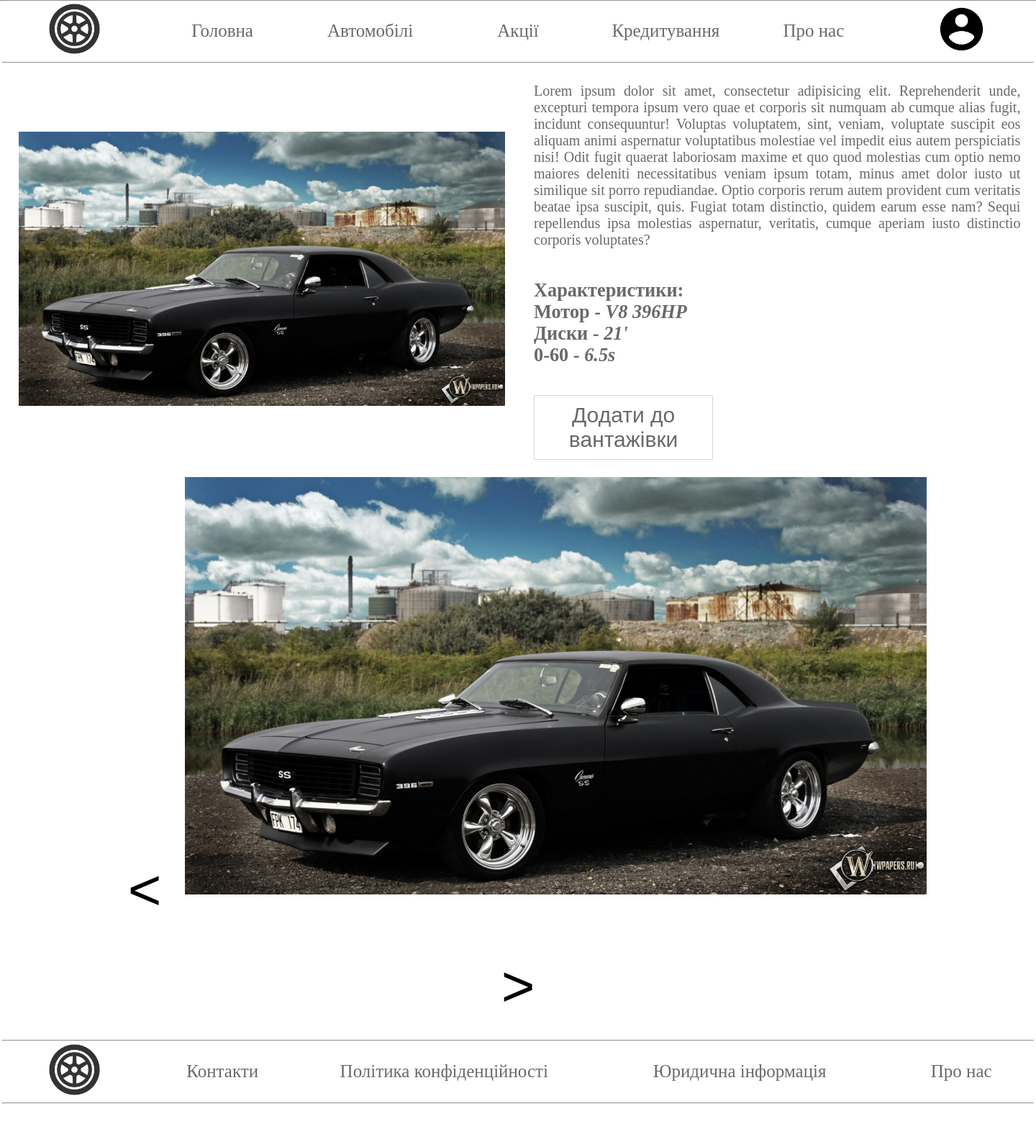
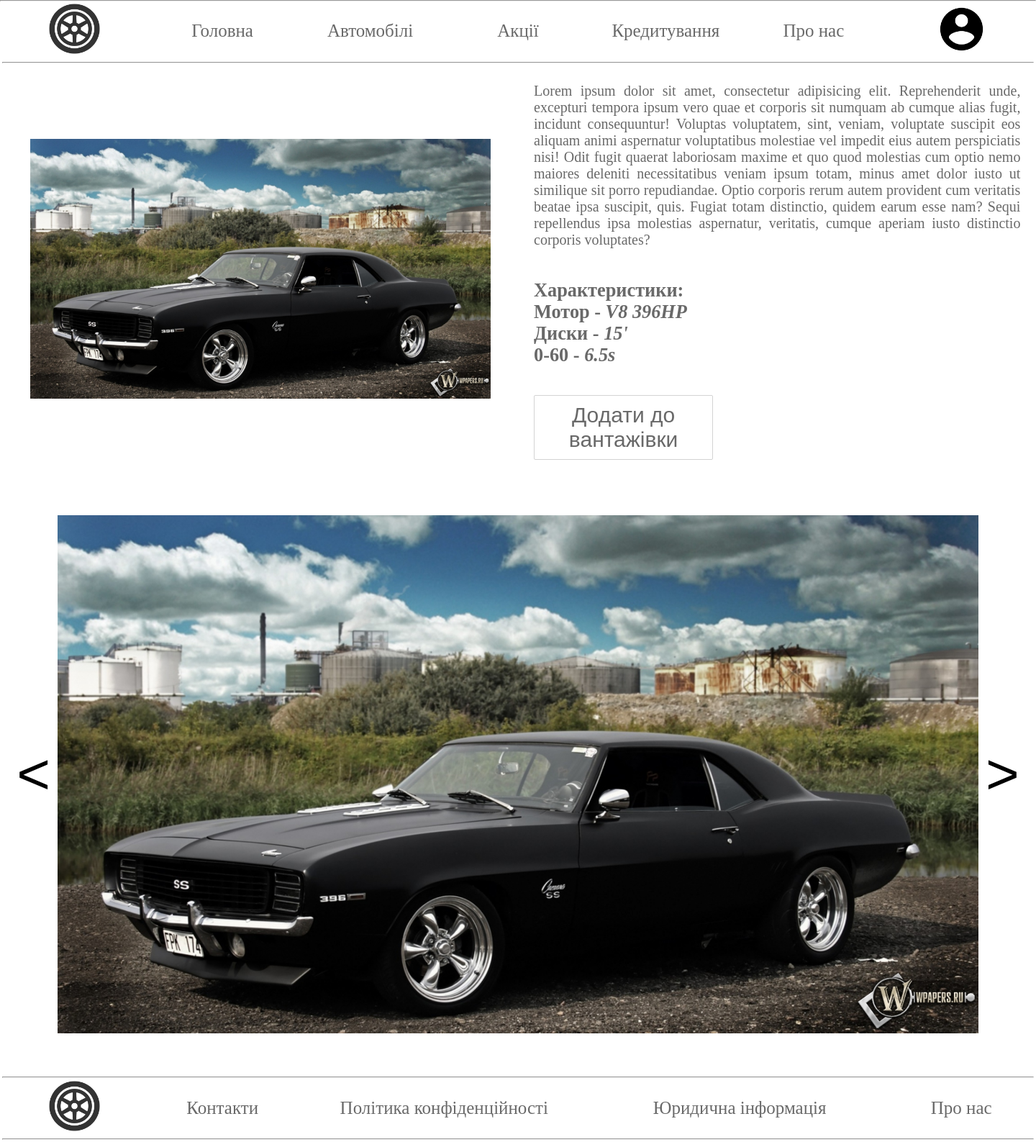
Before and after one commit to ctYurk15/Muscle-Cars, a PHP site: page /carpage.html in a window 1440 px wide. Shown: the whole page at 72% size. Before the commit the page ends 1534 px from the top, so only its background shows below. Run offline with PHP 8.4, Linux system fonts and the light colour scheme.

Commit message:
Fixed slider

```diff
--- a/carpage.html
+++ b/carpage.html
@@ -37,7 +37,7 @@
                                 <div class="statsDiv">
                                     <h3><b>Характеристики:</b></h3>
                                     <h3>Мотор - <i>V8 396HP</i></h3>
-                                    <h3>Диски - <i>21'</i></h3>
+                                    <h3>Диски - <i>15'</i></h3>
                                     <h3>0-60 - <i>6.5s</i></h3>
                                 </div>
                                 <button class="buyButton">Додати до вантажівки</button>
@@ -45,12 +45,32 @@
                         </tr>
                         <tr>
                             <td colspan="2" align="center">
-                                <div class="sliderDiv">
 
-                                    <button>&#60;</button>
-                                    <img src="images/camaross1969.jpg" class="mainImage" alt="">
-                                    <button>&#62;</button>
-                                </div>
+
+
+                                <table>
+                                    <tr>
+                                        <td>
+                                            <button id="leftBSlider" align="left">&#60;</button>
+                                        </td>
+                                        <td>
+                                            <div id="slider">
+                                                <div id="line">
+                                                    <img src="images/camaross1969.jpg" alt="">
+                                                    <img src="images/camaross1969.jpg" alt="">
+                                                    <img src="images/camaross1969.jpg" alt="">
+                                                    <img src="images/camaross1969.jpg" alt="">
+                                                    <img src="images/camaross1969.jpg" alt="">
+                                                    <img src="images/camaross1969.jpg" alt="">
+                                                    <img src="images/camaross1969.jpg" alt="">
+                                                </div>
+                                            </div>
+                                        </td>
+                                        <td>
+                                            <button id="rightBSlider">&#62;</button>
+                                        </td>
+                                    </tr>
+                                </table>
                             </td>
                         </tr>
                     </table>
--- a/scripts/carpage.js
+++ b/scripts/carpage.js
@@ -4,4 +4,50 @@ $(document).ready(function(){
 
     var carName = urlParams.get("carName");
     $("#labelText").text(carName);
+
+    //slide buttons changes
+    var left = 0;
+    $("#rightBSlider").on("click",function(){
+        slide(1);
+    });
+    $("#leftBSlider").on("click",function(){
+        slide(-1);
+    });
+
+    function slide(i)
+    {
+        var line = document.getElementById('line');
+        if(left == 0 && i == -1)
+        {
+            left = -7680;
+        }
+        else if(left > -7680)
+        {
+            left = left-(1280*i);
+        }
+        else
+        {
+            left = 0;
+            clearTimeout(timer);
+        }
+        line.style.left = left+'px';
+
+    }
+
+
 });
+
+
+var timer = 0;
+
+//autoSlider();
+
+function autoSlider()
+{
+    timer = setTimeout(function()
+    {
+
+        autoSlider();
+
+    }, 3000) //1000ms -> 1s
+}
--- a/styles/carpage.css
+++ b/styles/carpage.css
@@ -1,6 +1,6 @@
 .mainImg
 {
-    width: 95%;
+    width: 90%;
     margin: 20px;
 }
 
@@ -22,25 +22,6 @@
     margin: 20px;
 }
 
-.sliderDiv
-{
-    width: 85%;
-}
-
-.sliderDiv button
-{
-    vertical-align: middle;
-    font-size: 80px;
-    border: 0px solid black;
-    margin: 20px;
-    background-color: rgba(0, 0, 0, 0);
-}
-
-.sliderDiv img
-{
-    width: 85%;
-}
-
 .buyButton
 {
     margin: 20px;
@@ -58,3 +39,55 @@
     background-color: lightgray;
     cursor: pointer;
 }
+
+/*Slider*/
+#slider
+{
+    width: 1280px;
+    height: 720px;
+    margin: 50px auto;
+    overflow: hidden;
+}
+
+#slider button
+{
+    position: absolute;
+    vertical-align: middle;
+    float: left;
+    z-index: 1;
+}
+
+#line
+{
+    /*background-color: pink;*/
+    width: 8960px;
+    position: relative;
+    left: 0;
+    transition: all ease 1s; /**/
+
+}
+
+#line img
+{
+    float: left;
+    width: 1280px;
+    height: 720px;
+}
+
+#line::after
+{
+    content: "";
+    display: block;
+    clear: both;
+}
+
+#leftBSlider, #rightBSlider
+{
+    border: 0px solid black;
+    background-color: rgba(0, 0, 0, 0);
+    font-size: 80px;
+}
+
+*:focus { /*Hiding default borders*/
+    outline: 0 !important;
+}
```
Also changed, not shown: images/img1.jpg (added), images/img2.jpg (added), images/img3.jpg (added), images/img4.jpg (added), images/img5.jpg (added), images/img6.jpg (added), images/img7.jpg (added).
